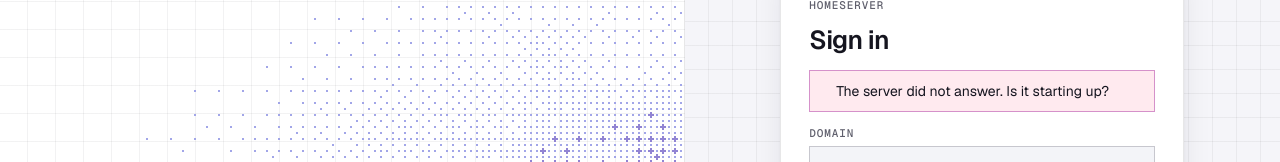
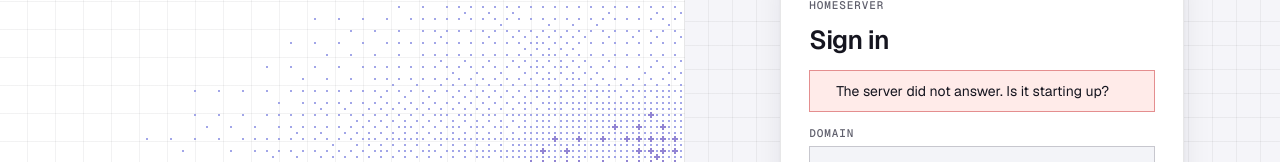
Before and after one commit to hobnix/server, a Svelte app in the folder web/: page /docs in a window 1280 px wide. Shown: the part 194-356 px from the top of the page. Built offline with nearby package versions, Linux system fonts and the light colour scheme; no server answers.

Commit message:
Banner: mix the tint in oklab so info is blue and warn amber in light mode too (oklch mixing against a white panel went pink)

```diff
--- a/web/src/ui/Banner.svelte
+++ b/web/src/ui/Banner.svelte
@@ -13,7 +13,7 @@
 </div>
 
 <style>
-  .banner { --c: var(--warn); display: flex; align-items: center; gap: 12px; flex-wrap: wrap; padding: 10px 14px; border: 1px solid color-mix(in oklch, var(--c) 45%, var(--line)); border-radius: var(--r); background: color-mix(in oklch, var(--c) 11%, var(--panel)); }
+  .banner { --c: var(--warn); display: flex; align-items: center; gap: 12px; flex-wrap: wrap; padding: 10px 14px; border: 1px solid color-mix(in oklab, var(--c) 45%, var(--line)); border-radius: var(--r); background: color-mix(in oklab, var(--c) 11%, var(--panel)); }
   .banner.bad { --c: var(--bad); }
   .banner.info { --c: var(--info); }
   .banner.ok { --c: var(--ok); }
```
